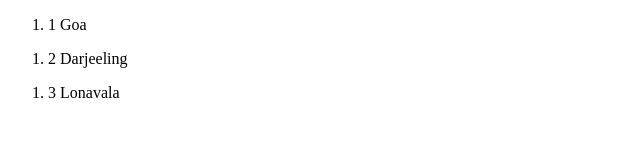
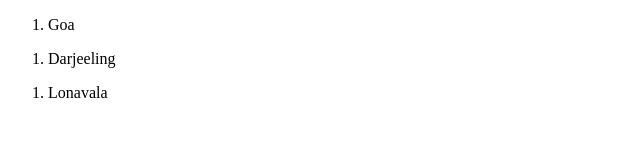
Before and after one commit to kunalgholve/React-will-you-be-my-valentine---Holiday-List-React, a React app: page / in a window 1280 px wide. Shown: the top 160 px of the page, without its empty margins (0-640 px from the left). Built offline with nearby package versions, Linux system fonts and the light colour scheme.

Commit message:
Update List.js

```diff
--- a/src/components/List.js
+++ b/src/components/List.js
@@ -1,10 +1,10 @@
 import React from "react";
-const List = ({ name, i, cnt }) => {
+const List = (props) => {
 
     return (
         <>
         <ol>
-            <li key={`"location${cnt}"`}> {` ${cnt} ${name}`} </li>
+            <li key={`"location${props.i}"`}> {`${props.name}`} </li>
         </ol>
         </>
     );
```
